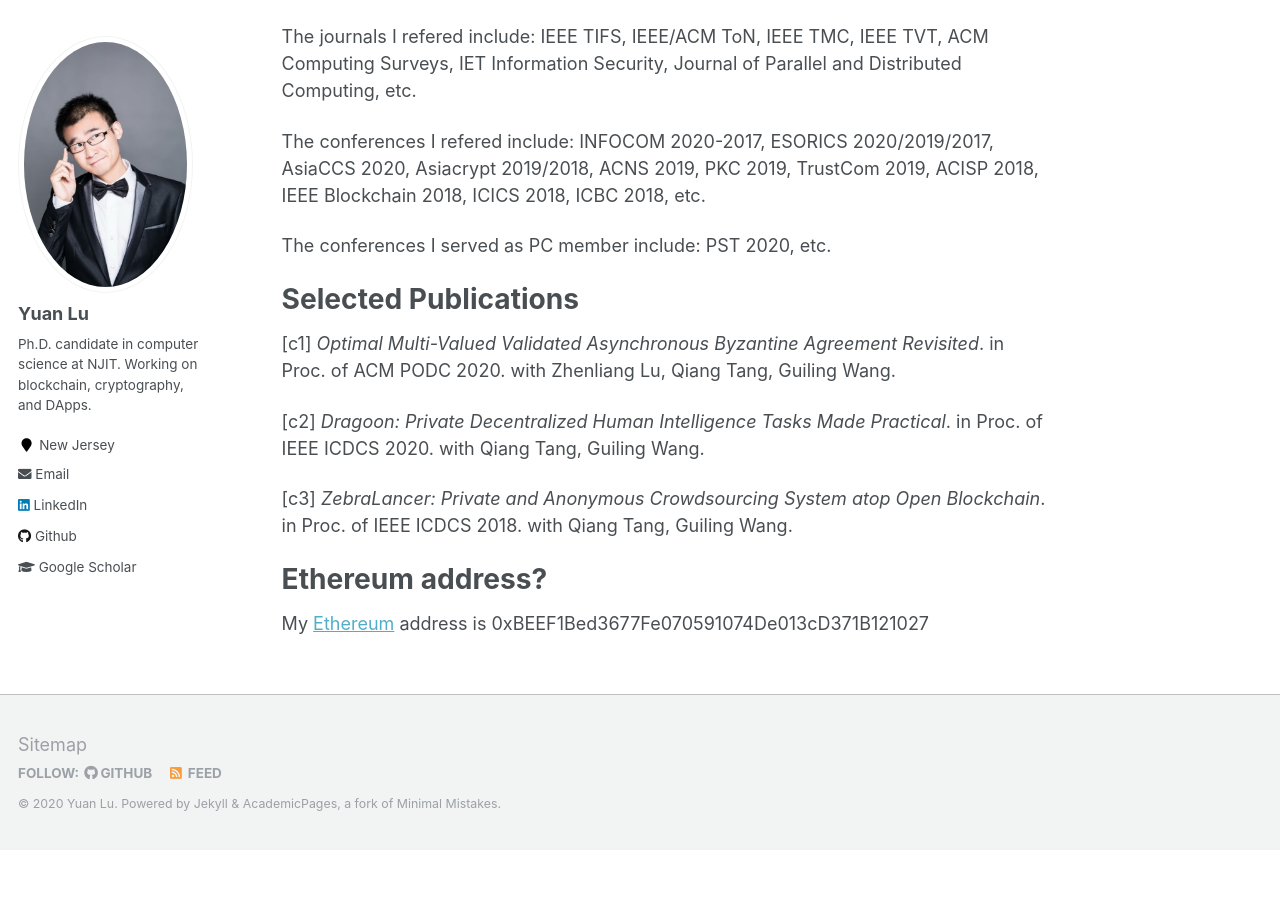
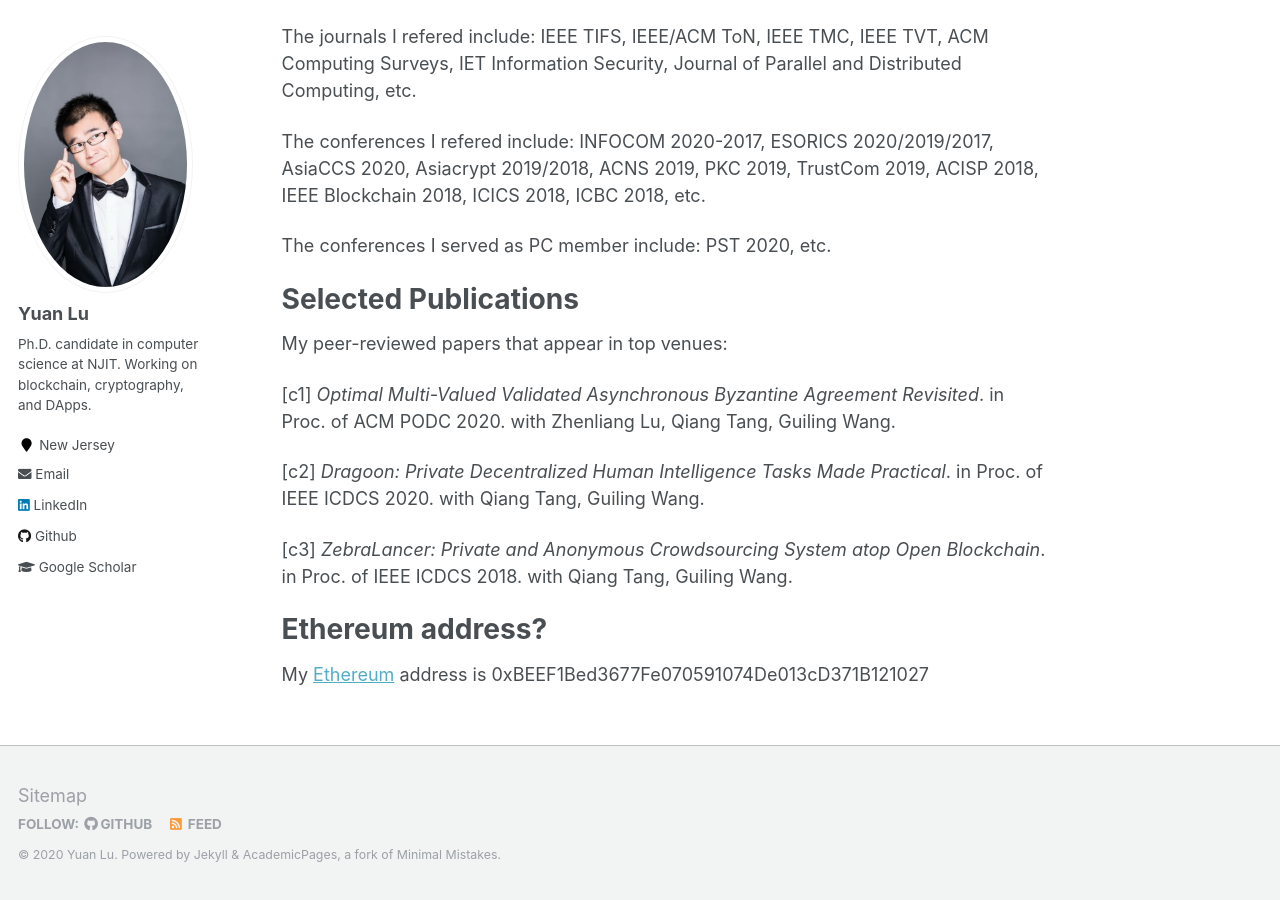
Before and after one commit to yylluu/yylluu.github.io, a Jekyll site: the page built from _pages/about.md, in a window 1280 px wide and 900 px high, scrolled down 929 px. Built offline with Jekyll 4.4.1, drawn with Linux system fonts in a browser that asks for light colours; before the commit the page ends 1779 px from its top, so only the background shows below that.

Commit message:
Update about.md

```diff
--- a/_pages/about.md
+++ b/_pages/about.md
@@ -33,6 +33,8 @@ The conferences I served as PC member include: PST 2020, etc.
 
 Selected Publications
 ======
+My peer-reviewed papers that appear in top venues:
+
 [c1] *Optimal Multi-Valued Validated Asynchronous Byzantine Agreement Revisited*. in Proc. of ACM PODC 2020. with Zhenliang Lu, Qiang Tang, Guiling Wang.
 
 [c2] *Dragoon: Private Decentralized Human Intelligence Tasks Made Practical*. in Proc. of IEEE ICDCS 2020. with Qiang Tang, Guiling Wang.
```
